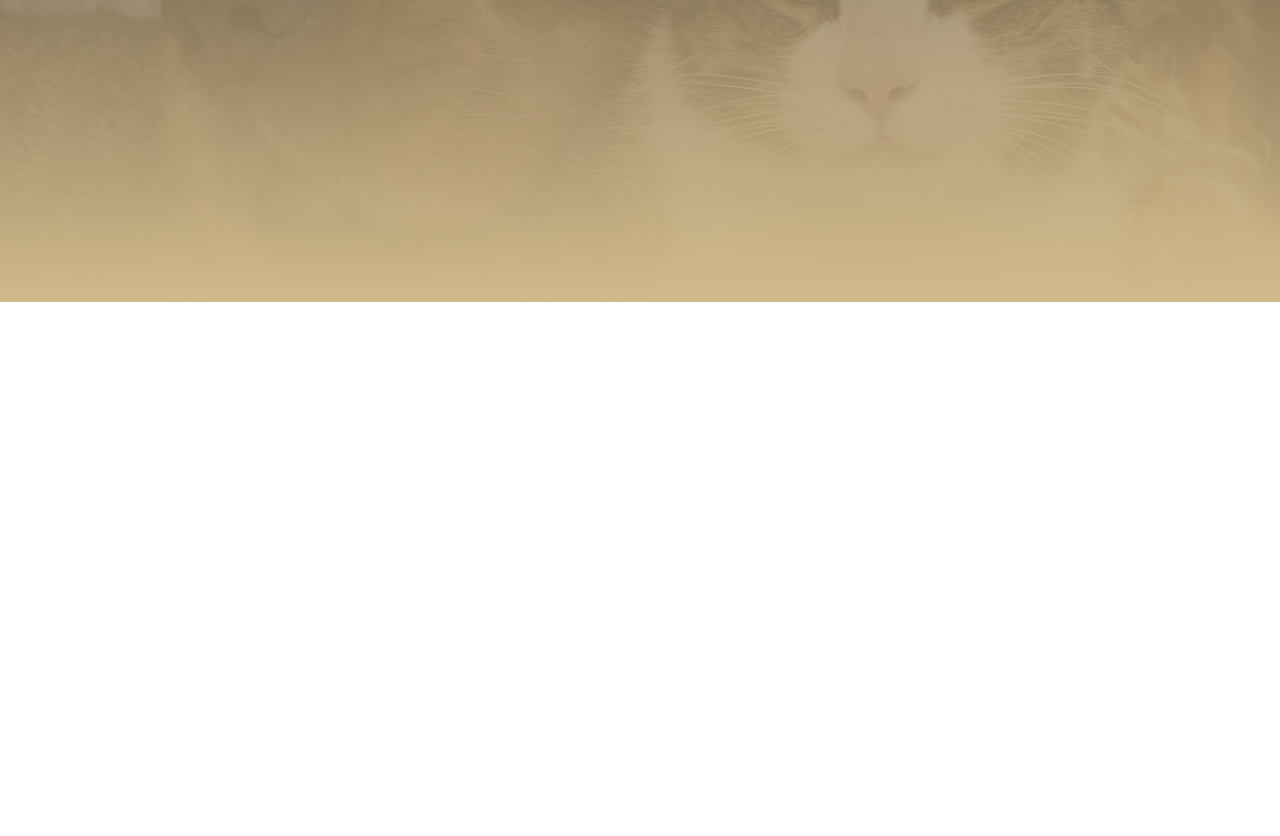
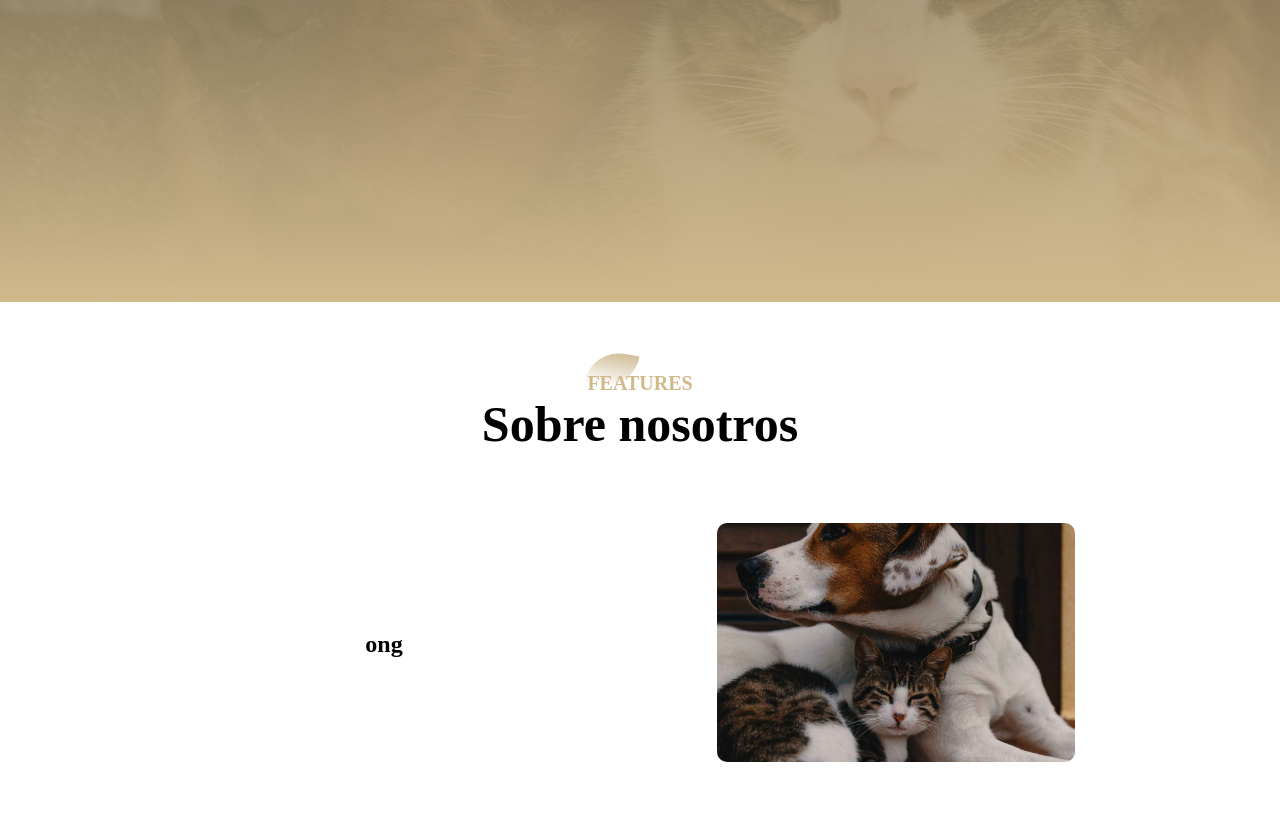
Before and after one commit to Hyooxx/Proyecto_peludos, a plain HTML site: page inicio.html in a window 1280 px wide. Shown: the part 498-1334 px from the top of the page. Before the commit the page ends 800 px from the top, so only its background shows below. Drawn offline with Linux system fonts and the light colour scheme; a web font is replaced by a local one.

Commit message:
avance gabo, menu y caracteristicas

```diff
--- a/inicio.html
+++ b/inicio.html
@@ -7,6 +7,8 @@
     <title>Ayuda a un peludo</title>
     <!-- CSS -->
     <link rel="stylesheet" href="style.css">
+    <meta name="viewport" content="width=device-width, initial-
+    scale =1">
     <link href="https://fonts.googleapis.com/css2?family=Delicious+Handrawn&display=swap" rel="stylesheet">
     <link href="https://fonts.googleapis.com/css2?family=Lilita+One&display=swap" rel="stylesheet">
     <link href="https://fonts.googleapis.com/css2?family=Prompt&display=swap" rel="stylesheet">
@@ -40,6 +42,25 @@
     <img src="img/menu.png" id="menu">
 </div>
 
+<!--caracteristicas-->
+
+<section id="feature">
+<div class="tittle-text">
+<p>FEATURES</p>
+<h1>Sobre nosotros</h1>
+</div>
+<div class="feature-box">
+    <div class="features">
+        <h1>ong</h1>
+    </div>
+    <div class="features-img">
+        <img src="img/img1.jpg">
+
+    </div>
+
+</div>
+</section>
+
 <script>
 var menuBtn = document.getElementById("menuBtn")
 var sideNav = document.getElementById("sideNav")
--- a/style.css
+++ b/style.css
@@ -67,3 +67,62 @@ nav ul li a{
     width: 20px;
     margin-top: 15px;
 }
+
+/*--feature--*/
+#feature{
+    width: 100%;
+    padding: 70px 0;
+
+}
+.tittle-text{
+    text-align: center;
+    padding-bottom: 70px;
+}
+.tittle-text p{
+    margin:auto ;
+    font-size: 20px;
+    color: #d1b98c;
+    font-weight: bold;
+    position: relative;
+    z-index: 1;
+    display: inline-block;
+}
+.tittle-text p::after{
+    content: '';
+    width: 50px;
+    height: 35px;
+    background: linear-gradient(#d1be9a,#fff);
+    position: absolute;
+    top: -20px;
+    left: 0;
+    z-index: -1;
+    transform: rotate(10deg);
+    border-top-left-radius:35px ;
+    border-bottom-right-radius: 35px;
+}
+.tittle-text h1{
+    font-size: 50px;
+
+}
+.feature-box{
+    width: 80%;
+    margin: auto;
+    display: flex;
+    flex-wrap: wrap;
+    align-items: center;
+    text-align: center;
+
+}
+.features{
+    flex-basis: 50%;
+
+}
+.features-img{
+    flex-basis: 50%;
+    margin: auto;
+}
+.features-img img{
+    width: 70%;
+    border-radius: 10px;
+
+}
```
Also changed, not shown: img/img1.jpg (added).
